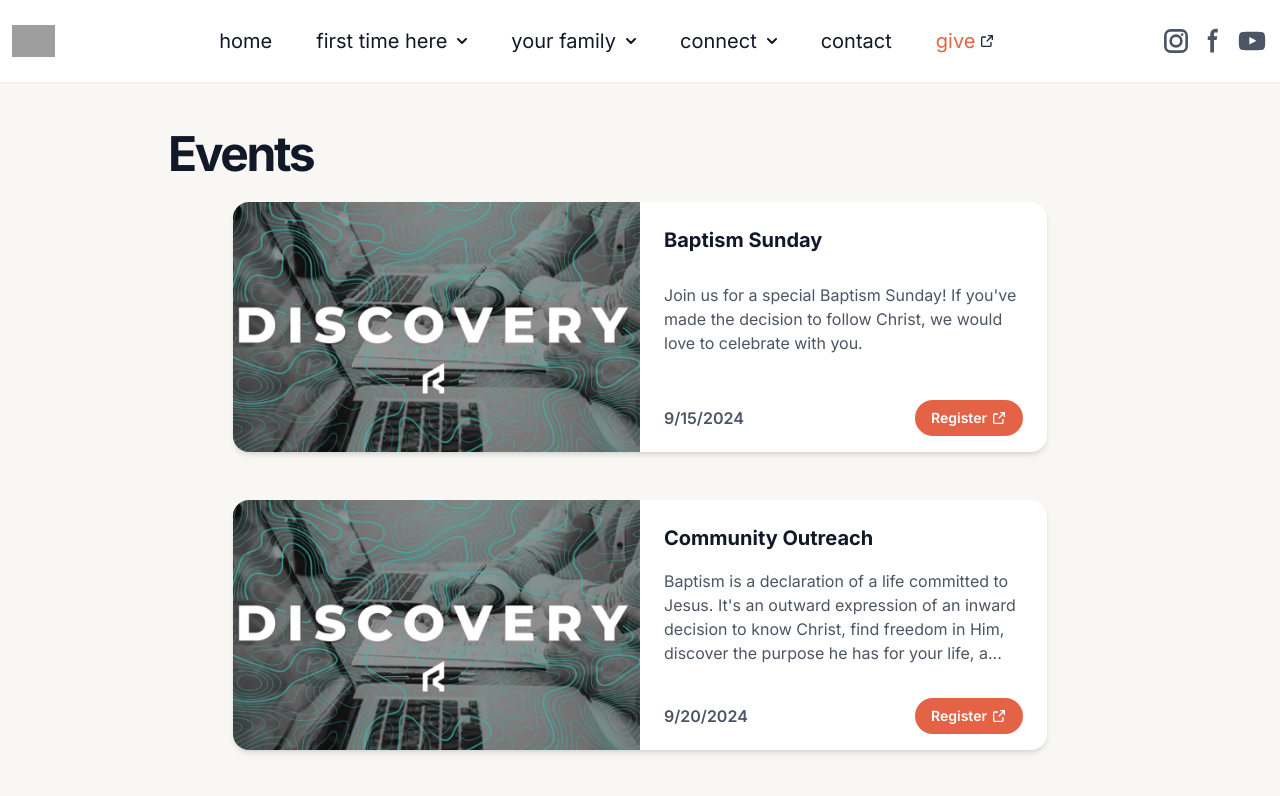
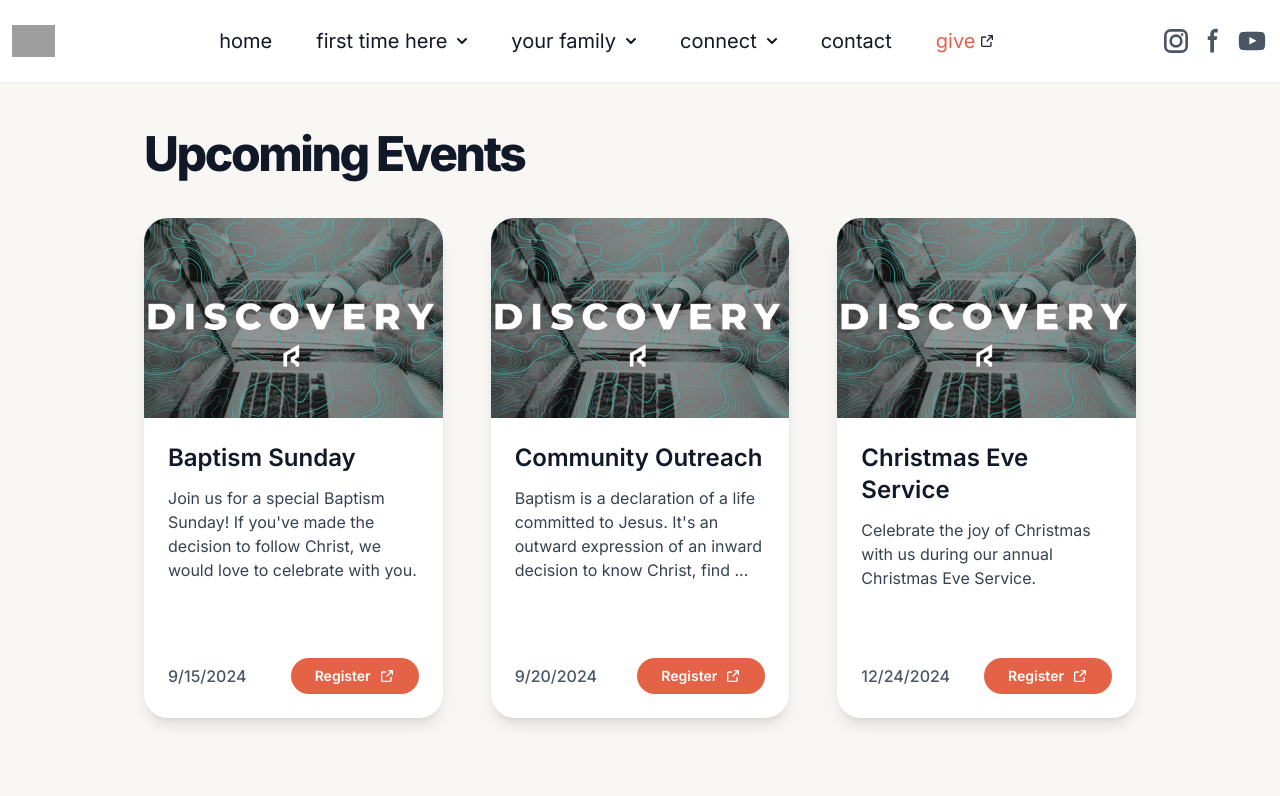
Before and after one commit to refreshchurch/refresh_church, a Next.js app: page /events in a window 1280 px wide. Shown: the top 796 px of the page. Built offline with nearby package versions, Linux system fonts and the light colour scheme; grey boxes are pictures that could not be loaded.

Commit message:
more pages

```diff
--- a/src/app/discovery/page.js
+++ b/src/app/discovery/page.js
@@ -21,7 +21,7 @@ export default function Discovery() {
       </div>
 
       {/* Steps Section */}
-      <div className="grid grid-cols-1 md:grid-cols-2 lg:grid-cols-4 gap-8 mb-12">
+      <div className="grid grid-cols-1 md:grid-cols-2 lg:grid-cols-2 gap-8 mb-12">
         {/* Step 1 */}
         <div className="bg-white shadow-md rounded-2xl p-6 flex flex-col items-center text-center">
           <Image
--- a/src/app/events/page.js
+++ b/src/app/events/page.js
@@ -97,51 +97,91 @@ export default function Events() {
   }
 
   return (
+    // OG
+    // <div className="container mx-auto px-8 sm:px-36 py-12">
+    //   <h2 className="mb-6 text-3xl font-bold text-gray-900 tracking-tighter sm:text-4xl md:text-5xl ms-0 lg:ms-6 md:ms-4">Events</h2>
+    //   <div className="flex flex-wrap justify-center gap-12">
+    //     {events.map(event => (
+    //       <Link key={event.id} href="/register" className={showMobile ? "bg-white shadow-md rounded-2xl w-[339px] overflow-hidden" : "bg-white shadow-md rounded-2xl flex w-[814px] h-[250px] overflow-hidden"}>
+    //         {/* Event Image */}
+    //         <div className={showMobile ? "w-full" : "h-full w-1/2 flex items-center justify-center overflow-hidden"}>
+    //           <Image
+    //             src={event.attributes.image_url || '/fallback-image.png'} // Fallback to a default image if no URL
+    //             layout="responsive"
+    //             width={showMobile ? 814 : 462}
+    //             height={showMobile ? 462 : 250}
+    //             objectFit="cover"
+    //             alt={event.attributes.name}
+    //             className={showMobile ? "rounded-t-2xl" : ""}
+    //           />
+    //         </div>
+
+    //         {/* Event Info */}
+    //         <div className={`${showMobile ? "w-full" : "w-1/2"} p-6 pb-4 flex flex-col justify-between`}>
+    //           <h3 className="text-xl font-bold text-gray-900">{event.attributes.name}</h3>
+    //           <p className="text-gray-600">
+    //             {showMobile ? (
+    //               <>
+    //                 {event.attributes.description.length > 175 ? `${event.attributes.description.substring(0, 175)}...` : event.attributes.description}
+    //               </>
+    //             ) : (
+    //               <>
+    //                 {event.attributes.description.length > 185 ? `${event.attributes.description.substring(0, 185)}...` : event.attributes.description}
+    //               </>
+    //             )}
+    //           </p>
+    //           <div className="flex justify-between items-center mt-4">
+    //             <span className="text-gray-600 font-semibold">{new Date(event.attributes.starts_at).toLocaleDateString()}</span>
+    //             <button className="flex items-center bg-primary text-white text-sm font-semibold py-2 px-4 rounded-full hover:bg-primaryDark transition duration-300 ease-in-out">
+    //               Register
+    //               <svg className="w-4 h-4 ms-1 text-gray-800 dark:text-white" aria-hidden="true" xmlns="http://www.w3.org/2000/svg" width="24" height="24" fill="none" viewBox="0 0 24 24">
+    //                 <path stroke="white" strokeLinecap="round" strokeLinejoin="round" strokeWidth="2" d="M18 14v4.833A1.166 1.166 0 0 1 16.833 20H5.167A1.167 1.167 0 0 1 4 18.833V7.167A1.166 1.166 0 0 1 5.167 6h4.618m4.447-2H20v5.768m-7.889 2.121 7.778-7.778" />
+    //               </svg>
+    //             </button>
+    //           </div>
+    //         </div>
+    //       </Link>
+    //     ))}
+    //   </div>
+    // </div>
+
+    // second
     <div className="container mx-auto px-8 sm:px-36 py-12">
-      <h2 className="mb-6 text-3xl font-bold text-gray-900 tracking-tighter sm:text-4xl md:text-5xl ms-0 lg:ms-6 md:ms-4">Events</h2>
-      <div className="flex flex-wrap justify-center gap-12">
+      <h2 className="mb-10 text-4xl font-extrabold text-gray-900 tracking-tighter sm:text-5xl">Upcoming Events</h2>
+      <div className="grid grid-cols-1 lg:grid-cols-3 gap-12">
         {events.map(event => (
-          <Link key={event.id} href="/register" className={showMobile ? "bg-white shadow-md rounded-2xl w-[339px] overflow-hidden" : "bg-white shadow-md rounded-2xl flex w-[814px] h-[250px] overflow-hidden"}>
-            {/* Event Image */}
-            <div className={showMobile ? "w-full" : "h-full w-1/2 flex items-center justify-center overflow-hidden"}>
+          <div key={event.id} className="bg-white shadow-lg rounded-3xl overflow-hidden transform transition-all hover:scale-105">
+            <div className="relative w-full h-[200px]">
               <Image
-                src={event.attributes.image_url || '/fallback-image.png'} // Fallback to a default image if no URL
-                layout="responsive"
-                width={showMobile ? 814 : 462}
-                height={showMobile ? 462 : 250}
+                src={event.attributes.image_url || '/fallback-image.png'}
+                layout="fill"
                 objectFit="cover"
                 alt={event.attributes.name}
-                className={showMobile ? "rounded-t-2xl" : ""}
               />
             </div>
-
-            {/* Event Info */}
-            <div className={`${showMobile ? "w-full" : "w-1/2"} p-6 pb-4 flex flex-col justify-between`}>
-              <h3 className="text-xl font-bold text-gray-900">{event.attributes.name}</h3>
-              <p className="text-gray-600">
-                {showMobile ? (
-                  <>
-                    {event.attributes.description.length > 175 ? `${event.attributes.description.substring(0, 175)}...` : event.attributes.description}
-                  </>
-                ) : (
-                  <>
-                    {event.attributes.description.length > 185 ? `${event.attributes.description.substring(0, 185)}...` : event.attributes.description}
-                  </>
-                )}
+            <div className="p-6 flex flex-col justify-between h-[300px]">
+              <h3 className="text-2xl font-semibold text-gray-900 mb-3">{event.attributes.name}</h3>
+              <p className="text-gray-700 mb-6 flex-grow">
+                {event.attributes.description.length > 125 ? `${event.attributes.description.substring(0, 125)}...` : event.attributes.description}
               </p>
-              <div className="flex justify-between items-center mt-4">
-                <span className="text-gray-600 font-semibold">{new Date(event.attributes.starts_at).toLocaleDateString()}</span>
-                <button className="flex items-center bg-primary text-white text-sm font-semibold py-2 px-4 rounded-full hover:bg-primaryDark transition duration-300 ease-in-out">
-                  Register
-                  <svg className="w-4 h-4 ms-1 text-gray-800 dark:text-white" aria-hidden="true" xmlns="http://www.w3.org/2000/svg" width="24" height="24" fill="none" viewBox="0 0 24 24">
-                    <path stroke="white" strokeLinecap="round" strokeLinejoin="round" strokeWidth="2" d="M18 14v4.833A1.166 1.166 0 0 1 16.833 20H5.167A1.167 1.167 0 0 1 4 18.833V7.167A1.166 1.166 0 0 1 5.167 6h4.618m4.447-2H20v5.768m-7.889 2.121 7.778-7.778" />
-                  </svg>
-                </button>
+              <div className="flex justify-between items-center">
+                <span className="text-gray-600 font-medium">{new Date(event.attributes.starts_at).toLocaleDateString()}</span>
+                <Link href="/register">
+                  <button className="flex items-center bg-primary text-white text-sm font-semibold py-2 px-6 rounded-full hover:bg-primaryDark transition duration-300 ease-in-out">
+                    Register
+                    <svg className="w-4 h-4 ms-2 text-white" aria-hidden="true" xmlns="http://www.w3.org/2000/svg" width="24" height="24" fill="none" viewBox="0 0 24 24">
+                      <path stroke="white" strokeLinecap="round" strokeLinejoin="round" strokeWidth="2" d="M18 14v4.833A1.166 1.166 0 0 1 16.833 20H5.167A1.167 1.167 0 0 1 4 18.833V7.167A1.166 1.166 0 0 1 5.167 6h4.618m4.447-2H20v5.768m-7.889 2.121 7.778-7.778" />
+                    </svg>
+                  </button>
+                </Link>
               </div>
             </div>
-          </Link>
+          </div>
         ))}
       </div>
     </div>
+
+    // THIRD
+
   );
 }
--- a/src/app/first-time-here/page.js
+++ b/src/app/first-time-here/page.js
@@ -17,6 +17,7 @@ export default function FirstTimeHere() {
           infiniteLoop
           showThumbs={false}
           showStatus={false}
+          showArrows={false}
           interval={3000}
           className="rounded-2xl overflow-hidden"
         >
```
Also changed, not shown: src/app/Navbar.js (+15 -8 lines), src/app/page.js (+83 -32 lines).
